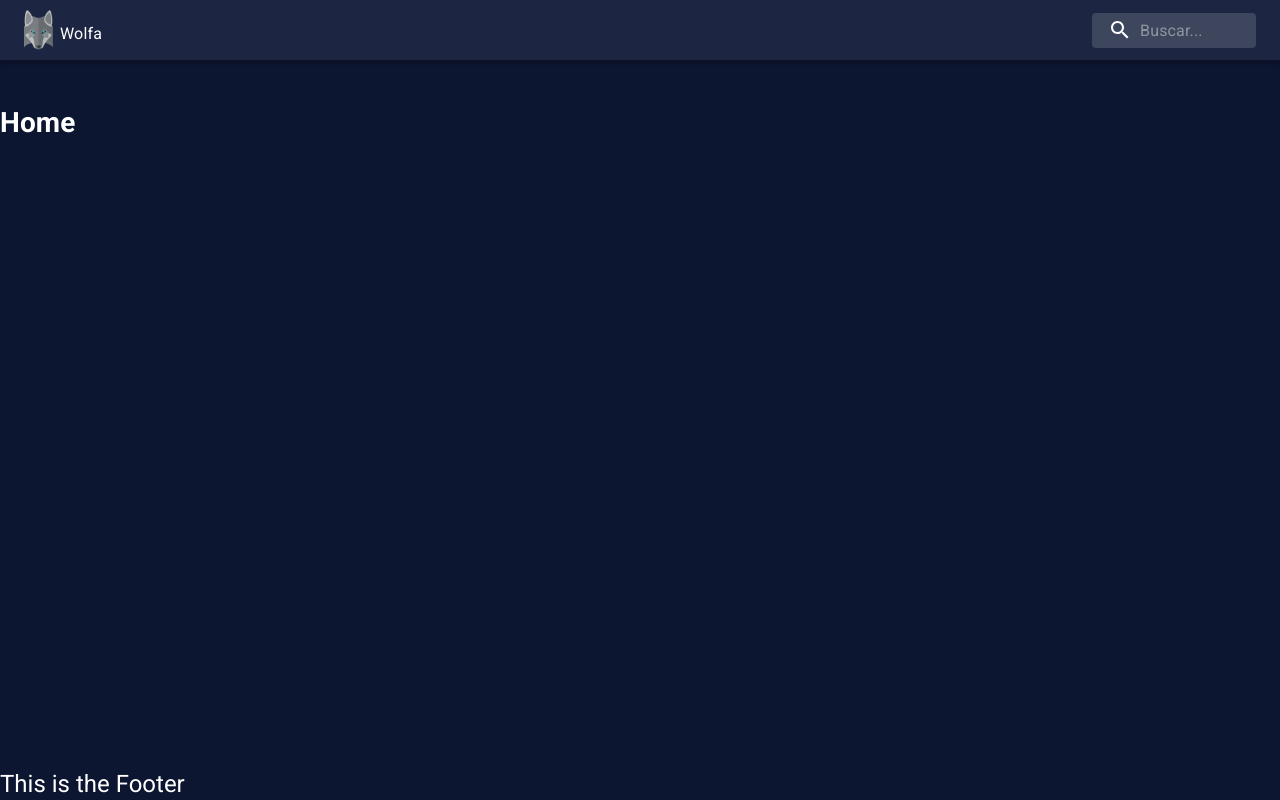
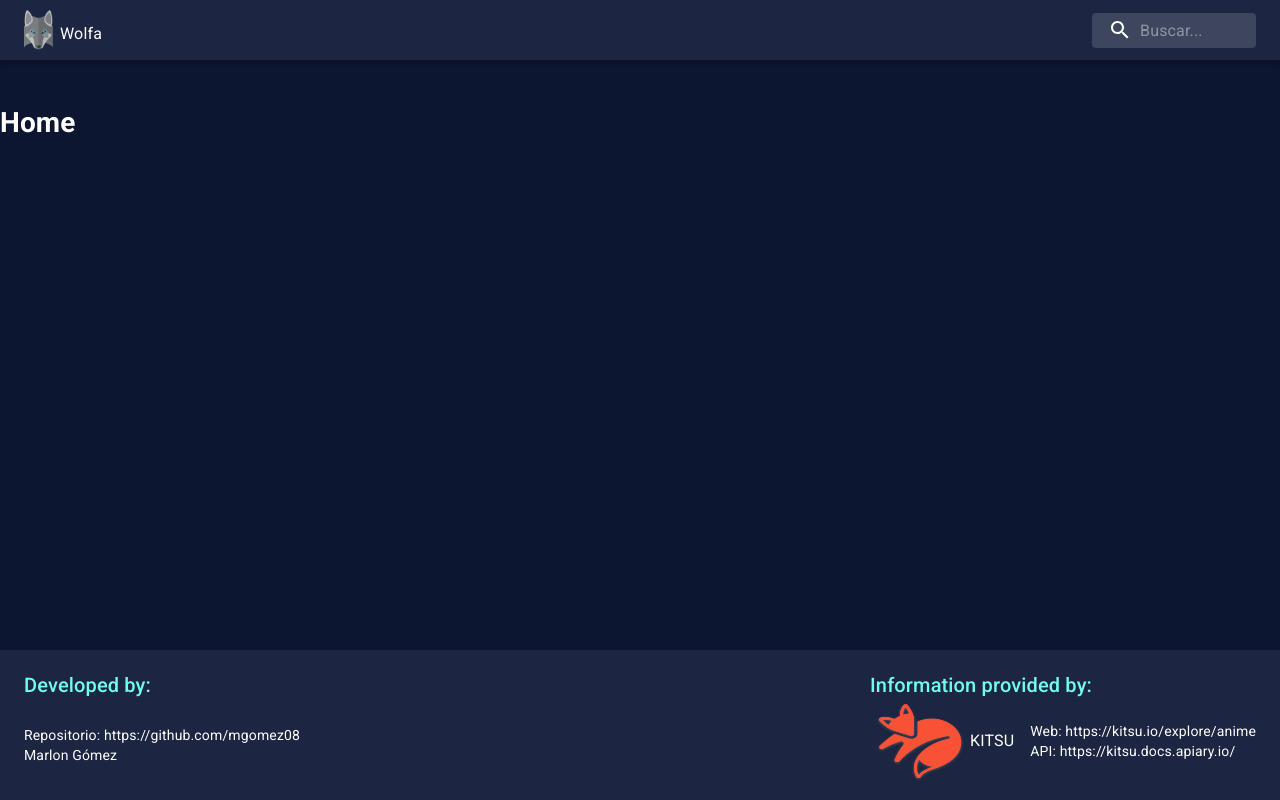
Before and after one commit to mgomez08/animeapp, a React (Create React App) app: page / in a window 1280 px wide. Built offline with nearby package versions, Linux system fonts and the light colour scheme.

Commit message:
layout-footer

```diff
--- a/src/components/Footer/Footer.js
+++ b/src/components/Footer/Footer.js
@@ -1,19 +1,111 @@
 import React from "react";
 import Typography from "@material-ui/core/Typography";
 import { makeStyles } from "@material-ui/core/styles";
+import LogoKitsu from "../../assets/png/kitsu.png";
 
 const useStyles = makeStyles((theme) => ({
   footer: {
+    backgroundColor: theme.palette.background.paper,
+    display: "flex",
+    flexDirection: "row",
+    [theme.breakpoints.down("xs")]: {
+      flexDirection: "column",
+    },
+    alignItems: "center",
+    justifyItems: "center",
+    justifyContent: "space-between",
     marginTop: "auto",
+    minHeight: "150px",
+    padding: theme.spacing(2, 3),
+  },
+  about: {
+    minHeight: "112px",
+    [theme.breakpoints.down("xs")]: {
+      textAlign: "center",
+    },
+    [theme.breakpoints.down("sm")]: {
+      minHeight: "152px",
+    },
+  },
+  infoAbout: {
+    marginTop: theme.spacing(3),
+  },
+  aboutAPI: {
+    minHeight: "112px",
+    [theme.breakpoints.down("xs")]: {
+      textAlign: "center",
+    },
+    [theme.breakpoints.down("sm")]: {
+      minHeight: "152px",
+    },
+  },
+  infoAPI: {
+    display: "flex",
+    flexDirection: "row",
+    [theme.breakpoints.down("sm")]: {
+      flexDirection: "column",
+      alignItems: "start",
+    },
+    [theme.breakpoints.down("xs")]: {
+      alignItems: "center",
+    },
+    alignItems: "center",
+    justifyItems: "center",
+    justifyContent: "space-between",
+  },
+  logoAPI: {
+    display: "flex",
+    flexDirection: "row",
+    alignItems: "center",
+    marginRight: theme.spacing(2),
+  },
+  kitsu: {
+    width: "100px",
+    height: "80px",
   },
 }));
 export const Footer = () => {
   const classes = useStyles();
   return (
     <footer className={classes.footer}>
-      <Typography variant="h5" color="textPrimary">
-        This is the Footer
-      </Typography>
+      <div className={classes.about}>
+        <Typography variant="h6" color="textSecondary">
+          Developed by:
+        </Typography>
+        <div className={classes.infoAbout}>
+          <Typography variant="body2" color="initial">
+            Repositorio: https://github.com/mgomez08
+          </Typography>
+          <Typography variant="body2" color="initial">
+            Marlon Gómez
+          </Typography>
+        </div>
+      </div>
+      <div className={classes.aboutAPI}>
+        <Typography variant="h6" color="textSecondary">
+          Information provided by:
+        </Typography>
+        <div className={classes.infoAPI}>
+          <div className={classes.logoAPI}>
+            <img
+              src={LogoKitsu}
+              alt="Logo de la API Kitsu"
+              className={classes.kitsu}
+            />
+            <Typography variant="body1" color="textPrimary">
+              KITSU
+            </Typography>
+          </div>
+          <div>
+            <Typography variant="body2" color="initial">
+              Web: https://kitsu.io/explore/anime
+            </Typography>
+            <Typography variant="body2" color="initial">
+              API: https://kitsu.docs.apiary.io/
+            </Typography>
+          </div>
+        </div>
+      </div>
     </footer>
   );
 };
```
Also changed, not shown: src/assets/png/kitsu.png (added).
